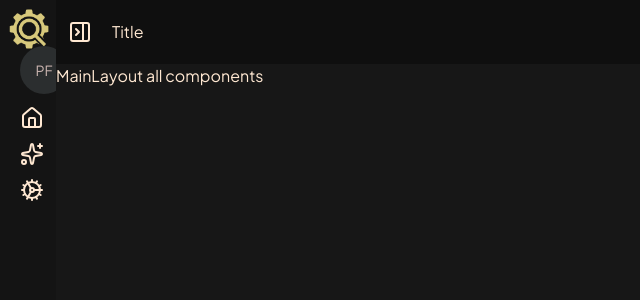
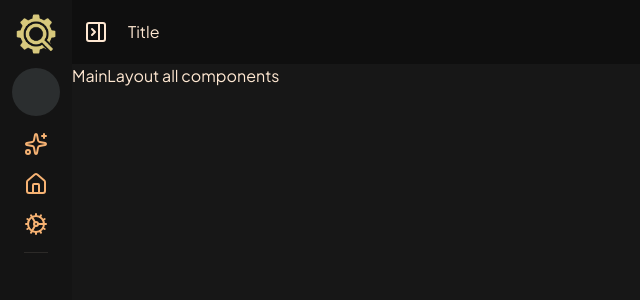
Before and after one commit to Manideep-X/SkillTuner-AI-Frontend, a React (Vite) app: page /testhome in a window 1280 px wide. Shown: the top 300 px of the page, without its empty margins (0-640 px from the left). Built offline with nearby package versions, Linux system fonts and the light colour scheme; no server answers.

Commit message:
user details are added in sidebar and the main layout

```diff
--- a/src/components/layout/main/SidebarNav.jsx
+++ b/src/components/layout/main/SidebarNav.jsx
@@ -1,83 +1,133 @@
-import { ChevronsDownUp, ChevronsUpDown, Cog, House, Sparkles } from "lucide-react"
+import { ChevronsDownUp, ChevronsUpDown, Cog, House, LogOut, Mail, Sparkles, User } from "lucide-react"
 import logo from "../../../assets/logo.png"
 import { useState } from "react";
 import { useAuth } from "../../../contexts/AuthContext";
+import ListOfAnalyses from "../../../pages/ListOfAnalyses";
 
-const SidebarNav = ({ isOpen, setIsOpen }) => {
+const SidebarNav = ({ isOpen }) => {
 
     const [isMoreOpen, setIsMoreOpen] = useState(false);
-    const { authStatus, userDetails, signout } = useAuth();
+    const { userDetails, signout } = useAuth();
 
   return (
     <div className="drawer-side is-drawer-close:overflow-visible">
         <label htmlFor="my-drawer-4" aria-label="close sidebar" className="drawer-overlay"></label>
-        <div className="flex min-h-full flex-col items-start bg-base-200 is-drawer-close:w-14 is-drawer-open:w-64 overflow-hidden">
+        <div className="flex min-h-full flex-col items-start bg-base-200 is-drawer-close:w-18 is-drawer-open:w-84">
             {/* Sidebar content here */}
             <ul className="menu w-full grow">
-                {/* List item */}
+                {/* SkillTuner AI Logo */}
                 <li>
-                    <label htmlFor="my-drawer-4" aria-label="open sidebar" className="btn btn-square btn-ghost w-full is-drawer-close:tooltip is-drawer-close:tooltip-right" data-tip="Toggle Sidebar">
+                    <label htmlFor="my-drawer-4" aria-label="open sidebar" className="btn-square w-full is-drawer-close:tooltip is-drawer-close:tooltip-right" data-tip="Toggle Sidebar">
                         {/* Sidebar toggle icon */}
-                        <img src={logo} alt="logo" className="sm:size-10 size-9"/>
-                        <span className="is-drawer-close:hidden">SkillTuner AI</span>
+                        <img src={logo} alt="logo" className="ml-2 sm:size-10 size-9"/>
+                        <span className="flex items-center gap-2 is-drawer-close:hidden text-white font-bold text-xl truncate">
+                            SkillTuner
+                            <div className="flex gap-0.5 items-center badge badge-soft badge-accent px-2 py-3">
+                                <p className="text-sm font-black">AI</p>
+                                <Sparkles fill="#f6b273" stroke="#f6b273" className="size-3.5" />
+                            </div>
+                        </span>
                     </label>
                 </li>
 
-                <li>
-                    <button onClick={() => setIsMoreOpen(!isMoreOpen)} className="is-drawer-close:tooltip is-drawer-close:tooltip-right" data-tip="Profile">
-                        {/* Home icon */}
-                        <div className="">
+                {/* Profile Details */}
+                <li className="w-full py-2">
+                    <div className={`flex flex-col items-center gap-2 w-full is-drawer-close:tooltip is-drawer-close:tooltip-right hover:cursor-auto rounded-sm ${isOpen ? 'border border-[#2c2927] px-2 pt-2' : 'px-0 py-0'} transition-all`} data-tip={`${userDetails?.firstName} ${userDetails?.lastName}`}>
+                        {/* Profile avatar and name */}
+                        <button
+                            onClick={() => isOpen && setIsMoreOpen(!isMoreOpen)}
+                            className={`flex gap-1 px-1 items-center w-full hover:cursor-pointer rounded-md ${isMoreOpen && 'border border-[#2c2927] py-2 hover:bg-primary/10'} transition-all `}
+                        >
                             <div className="avatar avatar-placeholder">
-                                <div className="bg-neutral text-neutral-content w-12 rounded-full">
-                                    <span>PF</span>
+                                <div className="bg-neutral text-neutral-content w-12 rounded-full font-black">
+                                    <span>{userDetails?.firstName[0]}{userDetails?.lastName[0]}</span>
                                 </div>
                             </div>
-                            <div className="flex flex-col justify-center">
-                                <span className="is-drawer-close:hidden truncate">Profile Half Name</span>
-                                { !isMoreOpen
-                                    ? <div className="flex flex-col items-center">
-                                        <span className="is-drawer-close:hidden truncate">Profile Email Address</span>
-                                      </div>
-                                    : ''
+                            <div className="is-drawer-close:hidden flex flex-col justify-center grow">
+                                <span className={`max-w-48 truncate text-left font-bold transition-all ${isMoreOpen && 'text-[16px]'} `}>
+                                    {
+                                        isMoreOpen
+                                        ? <>Hi, {userDetails?.firstName}</>
+                                        : <>{userDetails?.firstName} {userDetails?.lastName}</>
+                                    }
+                                </span>
+                                { !isMoreOpen &&
+                                    <span className="max-w-48 truncate text-left text-xs">{userDetails?.email}</span>
                                 }
                             </div>
-                            <span className="is-drawer-close:hidden">{
+                            <span className="is-drawer-close:hidden block">{
                                 isMoreOpen
                                 ? <ChevronsDownUp />
                                 : <ChevronsUpDown />
                             }</span>
-                        </div>
-                        <ul className="flex is-drawer-close:hidden">
-                            <li>
-                                Lorem ipsum dolor sit.
-                            </li>
-                        </ul>
+                        </button>
+                        {/* Full profile details and more options */}
+                        {
+                            isMoreOpen &&
+                            <ul className="flex flex-col is-drawer-close:hidden w-full gap-2 m-0 px-2 pb-2 border-none">
+                                <li className="flex flex-row w-full">
+                                    <div className="flex gap-1 w-full hover:cursor-auto hover:bg-inherit">
+                                        <User className="size-5" />
+                                        <p className="truncate max-w-56">{userDetails?.firstName} {userDetails?.lastName}</p>
+                                    </div>
+                                </li>
+                                <li className="flex flex-row gap-1 w-full">
+                                    <div className="flex gap-1 w-full hover:cursor-auto hover:bg-inherit">
+                                        <Mail className="size-5" />
+                                        <p className="truncate max-w-56">{userDetails?.email}</p>
+                                    </div>
+                                </li>
+                                <li
+                                    className=""
+                                    onClick={() => signout()}
+                                >
+                                    <div className="flex gap-1 btn btn-outline btn-error shadow-none">
+                                        <LogOut className="size-5" />
+                                        Signout
+                                    </div>
+
+                                </li>
+                            </ul>
+                        }
+                    </div>
+                </li>
+
+                {/* New analysis option */}
+                <li>
+                    <button className="is-drawer-close:tooltip is-drawer-close:tooltip-right py-2" data-tip="New Analysis">
+                        {/* New Analysis icon */}
+                        <Sparkles className="ml-1 text-accent" />
+                        <span className="is-drawer-close:hidden text-white truncate">New Analysis</span>
                     </button>
                 </li>
 
+                {/* Dashboard navigation option */}
                 <li>
-                    <button className="is-drawer-close:tooltip is-drawer-close:tooltip-right" data-tip="Dashboard">
-                        {/* Home icon */}
-                        <House />
-                        <span className="is-drawer-close:hidden">Dashboard</span>
+                    <button className="is-drawer-close:tooltip is-drawer-close:tooltip-right py-2" data-tip="Dashboard">
+                        {/* Dashboard icon */}
+                        <House className="ml-1 text-accent" />
+                        <span className="is-drawer-close:hidden text-white">Dashboard</span>
                     </button>
                 </li>
 
+                {/* Settings option */}
                 <li>
-                    <button className="is-drawer-close:tooltip is-drawer-close:tooltip-right" data-tip="New Analysis">
-                        {/* Home icon */}
-                        <Sparkles />
-                        <span className="is-drawer-close:hidden">New Analysis</span>
+                    <button className="is-drawer-close:tooltip is-drawer-close:tooltip-right py-2" data-tip="Settings">
+                        {/* Settings icon */}
+                        <Cog className="ml-1 text-accent" />
+                        <span className="is-drawer-close:hidden text-white">Settings</span>
                     </button>
                 </li>
 
-                <li>
-                    <button className="is-drawer-close:tooltip is-drawer-close:tooltip-right" data-tip="Settings">
-                        {/* Settings icon */}
-                        <Cog />
-                        <span className="is-drawer-close:hidden">Settings</span>
-                    </button>
+                <li></li>
+
+                {/* List of Analysed results */}
+                <li
+                    className="is-drawer-close:hidden"
+                >
+                    <ListOfAnalyses />
                 </li>
+
             </ul>
         </div>
     </div>
--- a/src/layouts/MainLayout.jsx
+++ b/src/layouts/MainLayout.jsx
@@ -38,7 +38,7 @@ const MainLayout = () => {
 
       </div>
 
-      <SidebarNav isOpen={isSidebarOpen} setIsOpen={setIsSidebarOpen} />
+      <SidebarNav isOpen={isSidebarOpen} />
 
     </section>
   )
```
